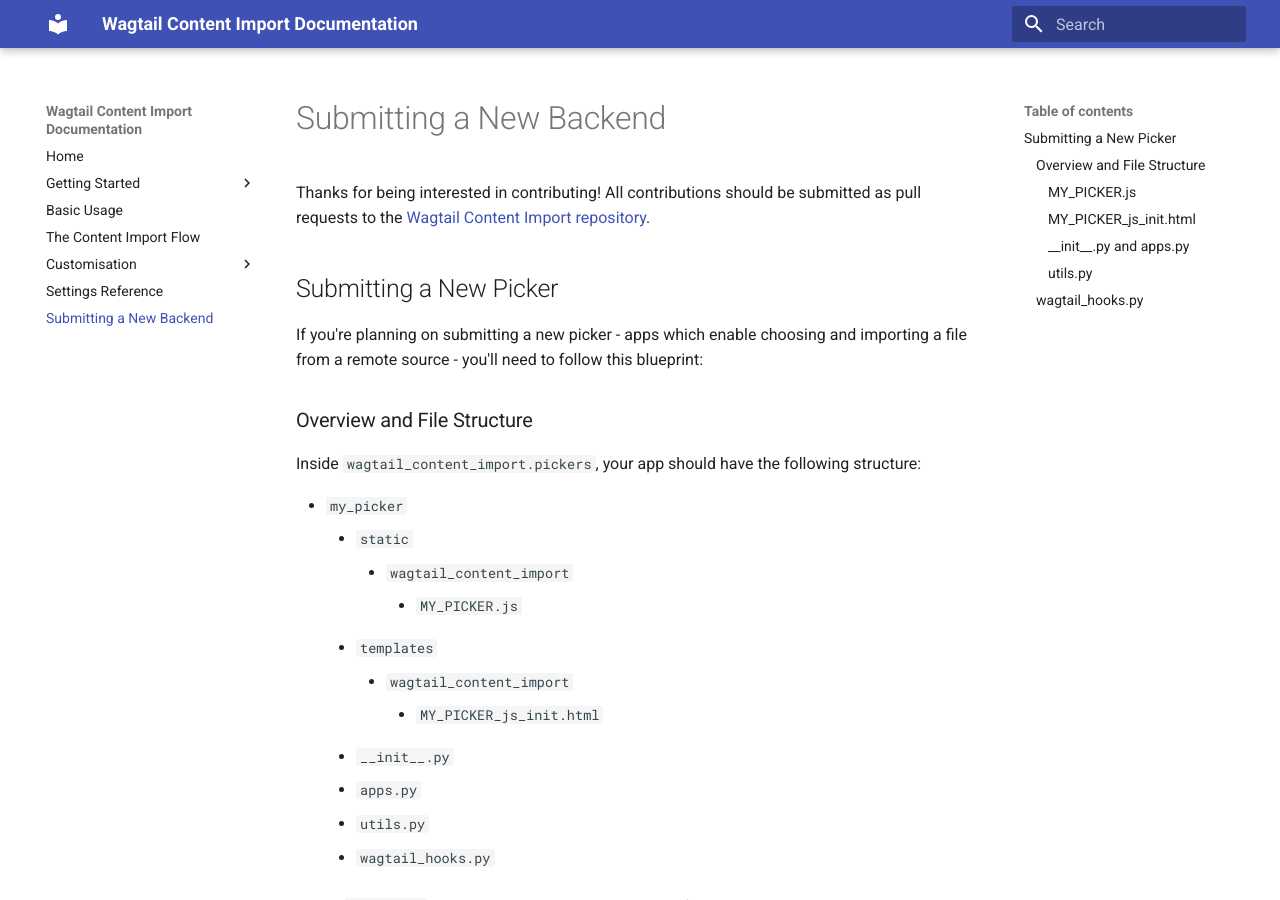
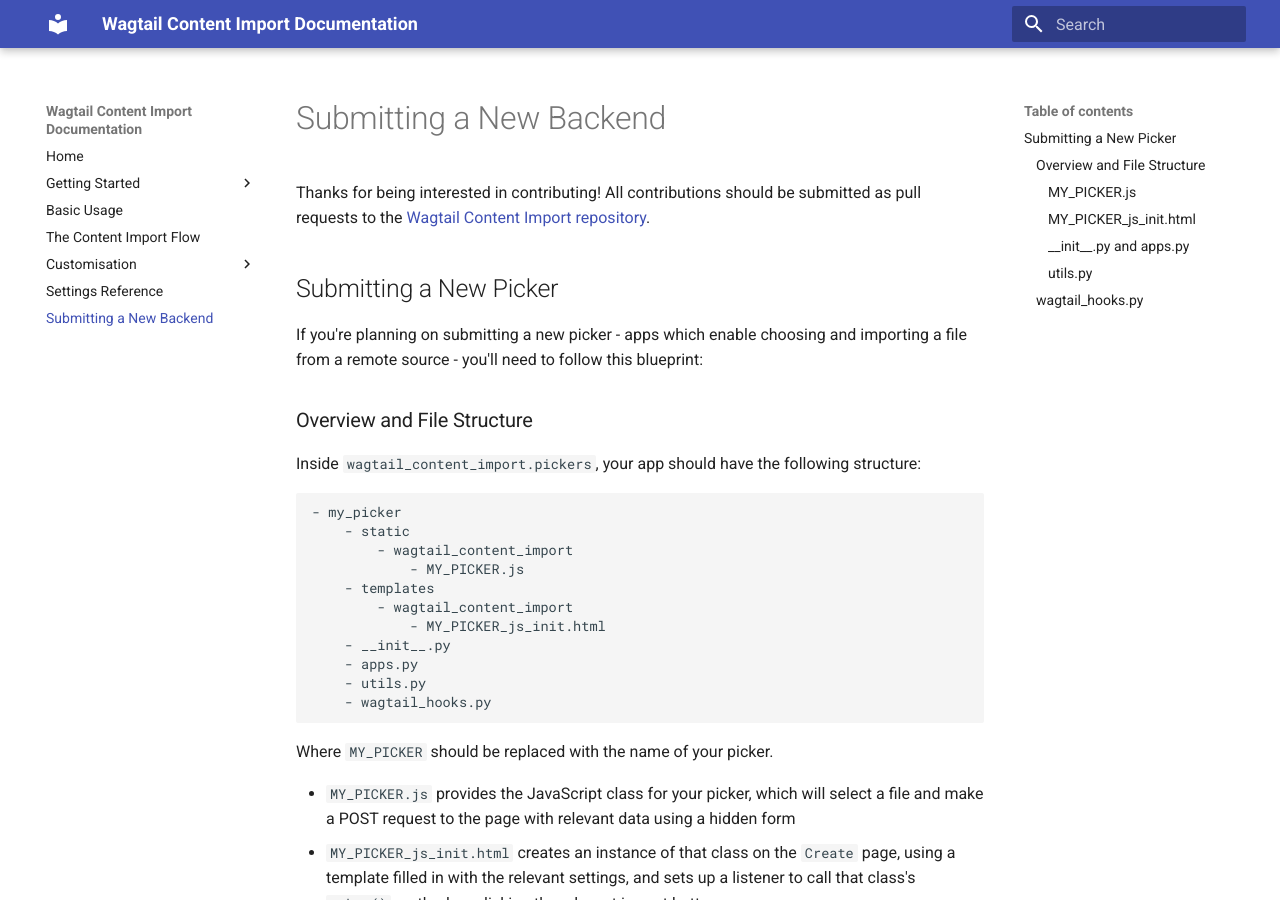
Before and after one commit to torchbox/wagtail-content-import, an MkDocs documentation site: the page built from docs/submitting_backend.md, in a window 1280 px wide and 900 px high. Built offline with MkDocs 1.6.1 and Material for MkDocs 9.7.7, drawn with Linux system fonts in a browser that asks for light colours.

Commit message:
Wrap file structure in a code block in docs

````diff
--- a/docs/submitting_backend.md
+++ b/docs/submitting_backend.md
@@ -11,17 +11,19 @@
 
 Inside `wagtail_content_import.pickers`, your app should have the following structure:
 
-- `my_picker`
-    - `static`
-        - `wagtail_content_import`
-            - `MY_PICKER.js`
-    - `templates`
-        - `wagtail_content_import`
-            - `MY_PICKER_js_init.html`
-    - `__init__.py`
-    - `apps.py`
-    - `utils.py`
-    - `wagtail_hooks.py`
+```sh
+- my_picker
+    - static
+        - wagtail_content_import
+            - MY_PICKER.js
+    - templates
+        - wagtail_content_import
+            - MY_PICKER_js_init.html
+    - __init__.py
+    - apps.py
+    - utils.py
+    - wagtail_hooks.py
+```
 
 Where `MY_PICKER` should be replaced with the name of your picker.
 
````
